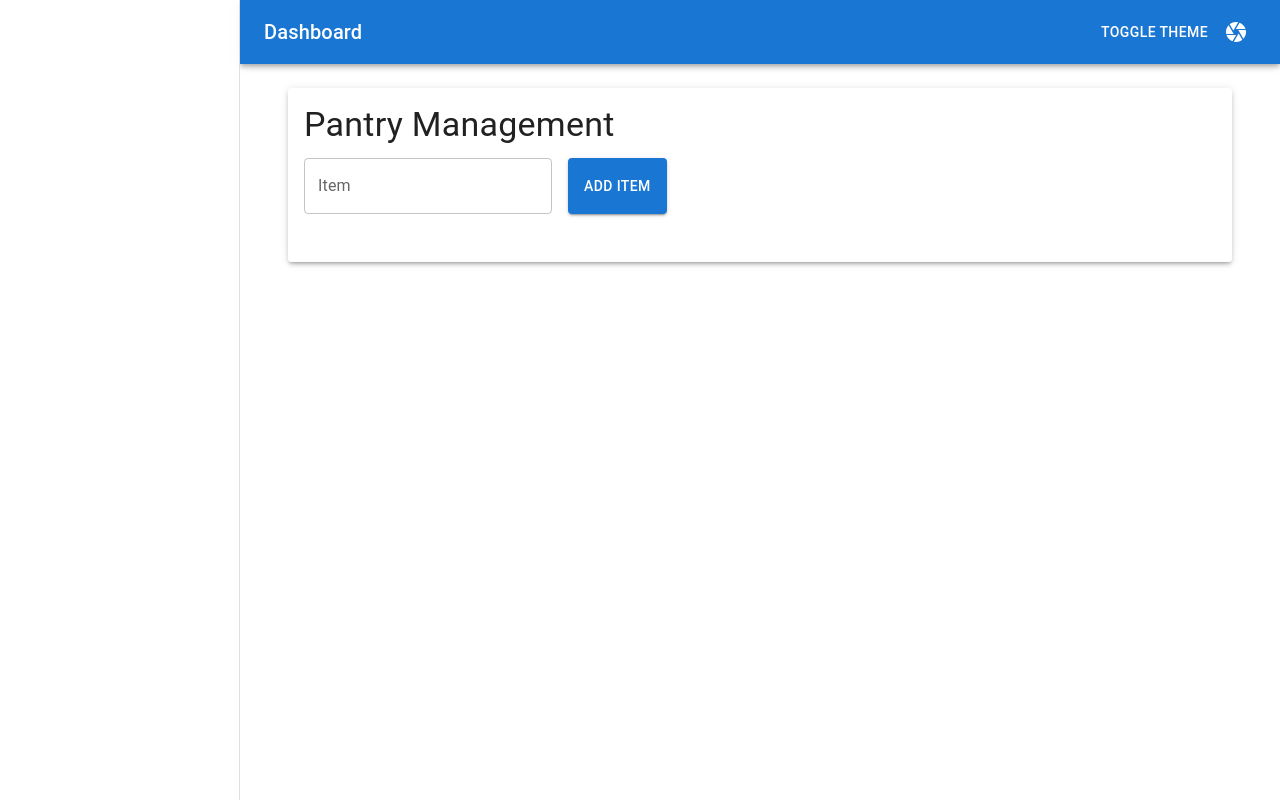
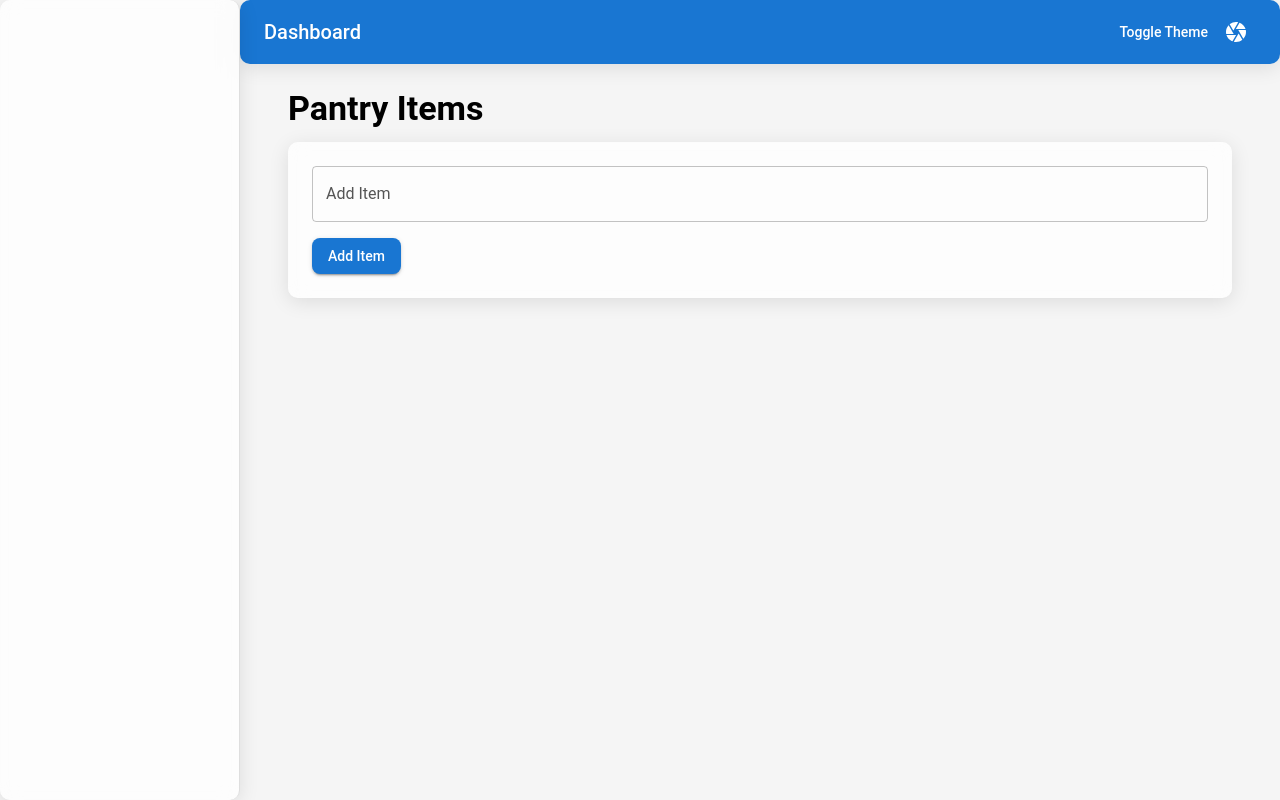
Before and after one commit to Nom3o/Pantry-Tracker, a Next.js app: page / in a window 1280 px wide. Built offline with nearby package versions, Linux system fonts and the light colour scheme.

Commit message:
integrating a camera function

```diff
--- a/components/DashboardLayout.js
+++ b/components/DashboardLayout.js
@@ -1,7 +1,7 @@
 'use client';
 
 import React, { useRef, useState } from 'react';
-import { AppBar, Box, CssBaseline, Drawer, IconButton, Toolbar, Typography, Button } from '@mui/material';
+import { AppBar, Box, CssBaseline, Drawer, IconButton, Toolbar, Typography, Button, Paper } from '@mui/material';
 import MenuIcon from '@mui/icons-material/Menu';
 import CameraIcon from '@mui/icons-material/Camera';
 import { useThemeContext } from './ThemeContext';
@@ -11,6 +11,7 @@ const drawerWidth = 240;
 function DashboardLayout({ children }) {
   const { toggleTheme } = useThemeContext();
   const videoRef = useRef(null);
+  const canvasRef = useRef(null);
   const [isCameraOn, setIsCameraOn] = useState(false);
 
   const handleToggleCamera = () => {
@@ -28,6 +29,20 @@ function DashboardLayout({ children }) {
       videoRef.current.srcObject = null;
     }
     setIsCameraOn(!isCameraOn);
+  };
+
+  const handleCapture = () => {
+    const video = videoRef.current;
+    const canvas = canvasRef.current;
+    const context = canvas.getContext('2d');
+    canvas.width = video.videoWidth;
+    canvas.height = video.videoHeight;
+    context.drawImage(video, 0, 0, canvas.width, canvas.height);
+    const dataUrl = canvas.toDataURL('image/png');
+    const link = document.createElement('a');
+    link.href = dataUrl;
+    link.download = 'capture.png';
+    link.click();
   };
 
   return (
@@ -76,9 +91,22 @@ function DashboardLayout({ children }) {
         sx={{ flexGrow: 1, bgcolor: 'background.default', p: 3 }}
       >
         <Toolbar />
-        <Box sx={{ display: isCameraOn ? 'block' : 'none', mb: 2 }}>
-          <video ref={videoRef} autoPlay style={{ width: '100%', borderRadius: '10px', boxShadow: '0px 4px 20px rgba(0,0,0,0.1)' }} />
-        </Box>
+        {isCameraOn && (
+          <Box sx={{ mb: 2 }}>
+            <Paper elevation={3} sx={{ p: 2, position: 'relative', backdropFilter: 'blur(10px)', backgroundColor: 'rgba(255, 255, 255, 0.75)' }}>
+              <video ref={videoRef} autoPlay style={{ width: '100%', borderRadius: '10px', boxShadow: '0px 4px 20px rgba(0,0,0,0.1)' }} />
+              <Button
+                variant="contained"
+                color="secondary"
+                onClick={handleCapture}
+                sx={{ position: 'absolute', top: '10px', right: '10px' }}
+              >
+                Capture
+              </Button>
+            </Paper>
+            <canvas ref={canvasRef} style={{ display: 'none' }} />
+          </Box>
+        )}
         {children}
       </Box>
     </Box>
--- a/components/ThemeContext.js
+++ b/components/ThemeContext.js
@@ -11,25 +11,75 @@ export const ThemeContextProvider = ({ children }) => {
   const prefersDarkMode = useMediaQuery('(prefers-color-scheme: dark)');
   const [mode, setMode] = useState(prefersDarkMode ? 'dark' : 'light');
 
-  const theme = useMemo(
-    () =>
-      createTheme({
+  const theme = useMemo(() => createTheme({
     palette: {
       mode,
+      ...(mode === 'dark' ? {
+        primary: {
+          main: '#90caf9',
+        },
+        secondary: {
+          main: '#f48fb1',
+        },
+        background: {
+          default: '#121212',
+          paper: '#1e1e1e',
+        },
+        text: {
+          primary: '#ffffff',
+          secondary: '#aaaaaa',
+        },
+      } : {
+        primary: {
+          main: '#1976d2',
+        },
+        secondary: {
+          main: '#dc004e',
+        },
+        background: {
+          default: '#f5f5f5',
+          paper: '#ffffff',
+        },
+        text: {
+          primary: '#000000',
+          secondary: '#555555',
+        },
+      }),
+    },
+    typography: {
+      fontFamily: 'Roboto, sans-serif',
+      h4: {
+        fontWeight: 600,
+      },
     },
     components: {
       MuiPaper: {
         styleOverrides: {
           root: {
             backdropFilter: 'blur(10px)',
-                backgroundColor: 'rgba(255, 255, 255, 0.75)',
+            backgroundColor: mode === 'dark' ? 'rgba(30, 30, 30, 0.75)' : 'rgba(255, 255, 255, 0.75)',
+            borderRadius: '10px',
+            boxShadow: '0px 4px 20px rgba(0, 0, 0, 0.1)',
+          },
+        },
+      },
+      MuiButton: {
+        styleOverrides: {
+          root: {
+            textTransform: 'none',
+            borderRadius: '8px',
+          },
+        },
+      },
+      MuiAppBar: {
+        styleOverrides: {
+          root: {
+            backgroundColor: mode === 'dark' ? '#1e1e1e' : '#1976d2',
           },
         },
       },
     },
-      }),
-    [mode]
-  );
+  }), [mode]);
 
   const toggleTheme = () => {
     setMode((prevMode) => (prevMode === 'light' ? 'dark' : 'light'));
--- a/pages/index.js
+++ b/pages/index.js
@@ -41,43 +41,48 @@ export default function Dashboard() {
   return (
     <DashboardLayout>
       <Container>
-        <Paper elevation={3} sx={{ p: 2, backdropFilter: 'blur(10px)', backgroundColor: 'rgba(255, 255, 255, 0.75)' }}>
         <Typography variant="h4" gutterBottom>
-            Pantry Management
+          Pantry Items
         </Typography>
-          <Box sx={{ display: 'flex', gap: 2, mb: 2 }}>
+        <Paper elevation={3} sx={{ p: 3, mb: 2 }}>
           <TextField
-              label="Item"
+            fullWidth
+            label={isEditing ? 'Edit Item' : 'Add Item'}
+            variant="outlined"
             value={inputValue}
             onChange={(e) => setInputValue(e.target.value)}
-              variant="outlined"
           />
-            {isEditing ? (
-              <Button variant="contained" onClick={handleUpdateItem}>
-                Update Item
+          <Button
+            variant="contained"
+            color="primary"
+            onClick={isEditing ? handleUpdateItem : handleAddItem}
+            sx={{ mt: 2 }}
+          >
+            {isEditing ? 'Update Item' : 'Add Item'}
           </Button>
-            ) : (
-              <Button variant="contained" onClick={handleAddItem}>
-                Add Item
-              </Button>
-            )}
-          </Box>
+        </Paper>
         <List>
           {items.map((item, index) => (
-              <ListItem key={index} sx={{ display: 'flex', justifyContent: 'space-between' }}>
+            <ListItem key={index} sx={{ mb: 1 }}>
               <ListItemText primary={item} />
-                <Box>
-                  <Button variant="outlined" color="primary" onClick={() => handleEditItem(index)} sx={{ mr: 1 }}>
+              <Button
+                variant="contained"
+                color="error"
+                onClick={() => handleRemoveItem(index)}
+                sx={{ mr: 1 }}
+              >
+                Remove
+              </Button>
+              <Button
+                variant="contained"
+                color="secondary"
+                onClick={() => handleEditItem(index)}
+              >
                 Edit
               </Button>
-                  <Button variant="outlined" color="secondary" onClick={() => handleRemoveItem(index)}>
-                    Remove
-                  </Button>
-                </Box>
             </ListItem>
           ))}
         </List>
-        </Paper>
       </Container>
     </DashboardLayout>
   );
--- a/styles/globals.css
+++ b/styles/globals.css
@@ -1,10 +1,14 @@
-/* styles/globals.css */
 body {
+    margin: 0;
     font-family: 'Roboto', sans-serif;
   }
 
-  .container {
-    max-width: 600px;
-    margin: auto;
-    padding: 20px;
+  #root {
+    min-height: 100vh;
+    display: flex;
+    flex-direction: column;
   }
+
+  button {
+    border-radius: 8px;
+  }
```
Also changed, not shown: app/layout.js (added, +10 -0 lines), styles/Home.modules.css (deleted). Lines whose indentation alone changed are shown as unchanged.
